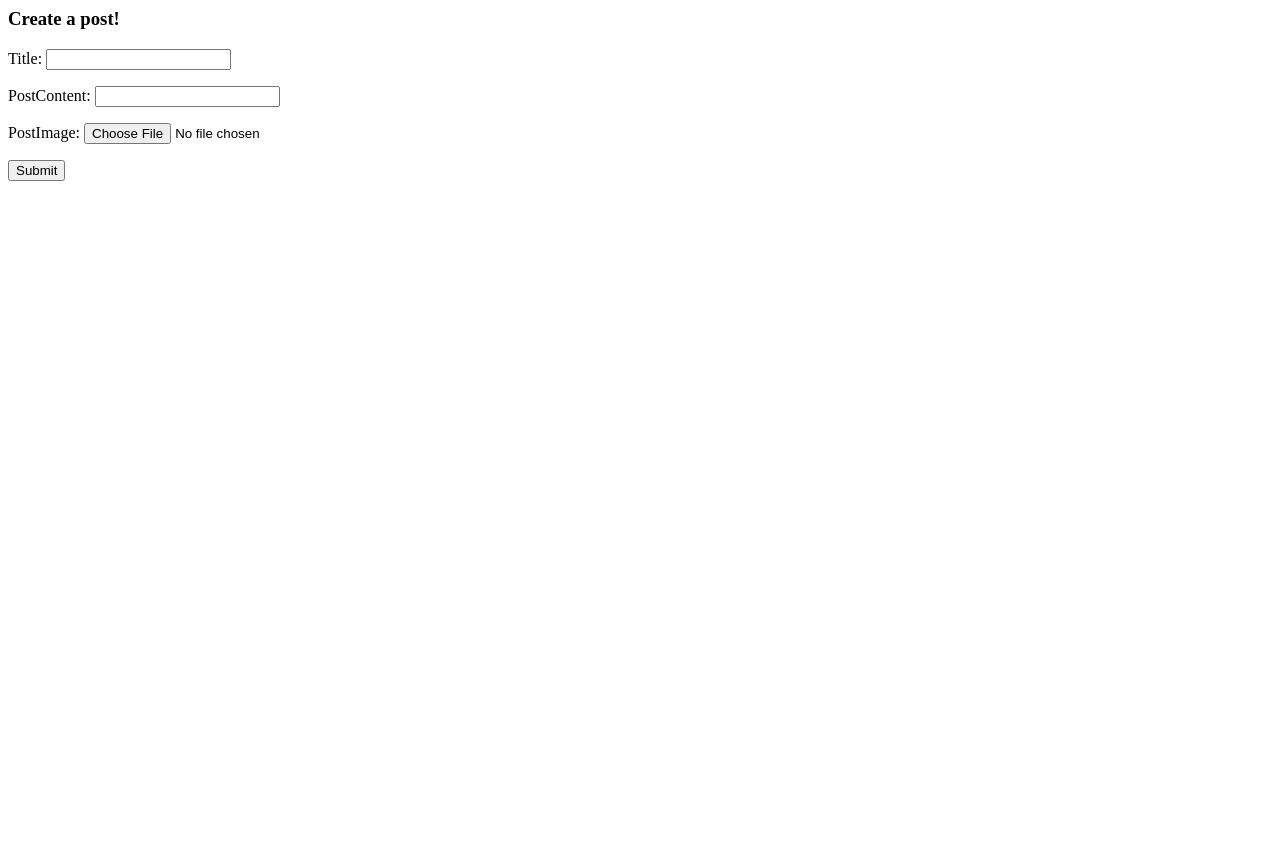
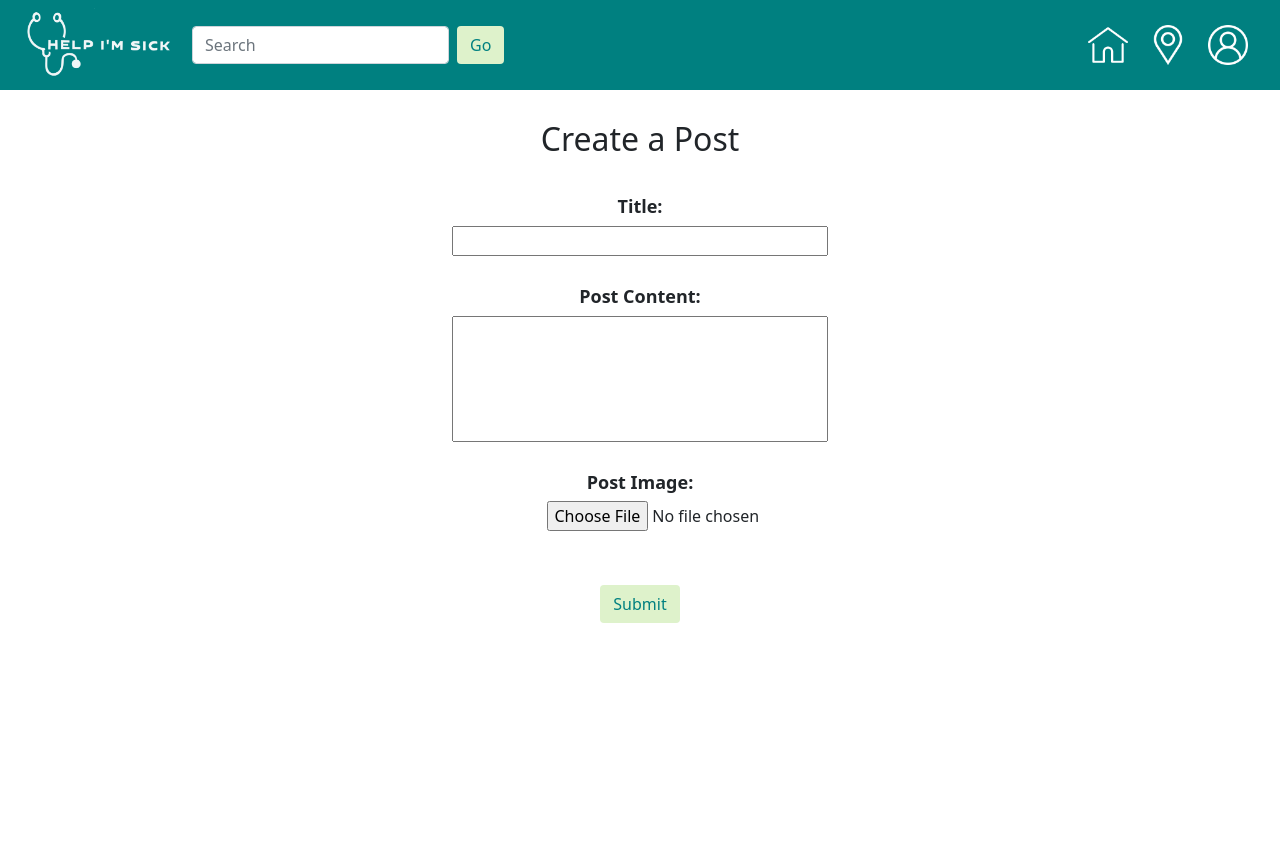
Before and after one commit to juliannWang/HelpImSick, a Django app: template templates/ImSick/createPost.html in a window 1280 px wide. Shown: the top 863 px of the page. Before the commit the page ends 181 px from the top, so only its background shows below. Run offline with Django 3.2, Linux system fonts and the light colour scheme; the template is opened without the code that fills it: values that come from a table or form of the project are taken from there, others are empty.

Commit message:
create post styling

```diff
--- a/static/css/base.css
+++ b/static/css/base.css
@@ -1,4 +1,4 @@
-/* Show it is fixed to the top */
+/* base styling - navbar, icons */
 body {
     min-height: 75rem;
     padding-top: 4.5rem;
@@ -51,18 +51,6 @@ img.icon:hover{
     filter: brightness(0);
 }
 
-img.createpost{
-    position: relative;
-    left: 1080px;
-    top: 40px;
-    width: 40px;
-    height:40px;
-}
-
-img.createpost:hover{
-    filter:drop-shadow(0 0 1.0rem teal);
-}
-
 .dropdown {
     position: relative;
     display: inline-block;
@@ -93,3 +81,42 @@ img.createpost:hover{
 .dropdown:hover .dropdown-content {
     display: block;
 }
+
+/* for create post icon */
+img.createpost{
+    position: relative;
+    left: 1080px;
+    top: 40px;
+    width: 40px;
+    height:40px;
+}
+
+img.createpost:hover{
+    filter:drop-shadow(0 0 1.0rem teal);
+}
+
+
+/* for creating posts (createPost.html) */
+.create-post{
+    text-align: center;
+}
+
+.create-post input[type="file"]{
+    padding-left: 125px;
+    padding-bottom: 30px;
+}
+
+h3{
+    text-align: center;
+    font-size: 18px;
+    font-weight:bold;
+    padding-top: 30px;
+}
+
+.autoresizing {
+    display: block;
+    overflow: hidden;
+    resize: none;
+    margin-left: auto;
+    margin-right: auto;
+}
--- a/templates/ImSick/createPost.html
+++ b/templates/ImSick/createPost.html
@@ -1,10 +1,36 @@
-<div class="card">
-    <div class="card-body">
-        <h3>Create a post!</h3>
-        <form method="post" enctype="multipart/form-data">
-            {% csrf_token %}
-            {{ form.as_p }}
-            <button type="submit" class="btn btn-primary mt-3">Submit</button>
-        </form>
-    </div>
+{% extends 'base.html' %}
+{% block content%}
+{% load static %}
+<script src="https://code.jquery.com/jquery-3.4.1.min.js">
+</script>
+
+<div class = "create-post">
+    <h2>Create a Post</h2>
+
+    <form method="post" enctype="multipart/form-data">
+        {% csrf_token %}
+
+        <h3>Title: </h3>
+        <textarea class="autoresizing" name ="title" rows="1" cols="40"></textarea>
+
+        <h3>Post Content: </h3>
+        <textarea class="autoresizing" name ="postContent" rows="5" cols="40"></textarea>
+
+        <h3>Post Image:</h3>
+        <input type="file" name="postImage" id="myFile">
+
+        </br>
+        </br>
+
+        <button class="btn" type="submit">Submit</button>
+
+        <script type="text/javascript">
+        $('.autoresizing').on('input', function () {
+            this.style.height = 'auto';
+            this.style.height = (this.scrollHeight) + 'px';
+        });
+        </script>
+
+    </form>
 </div>
+{% endblock %}
```
